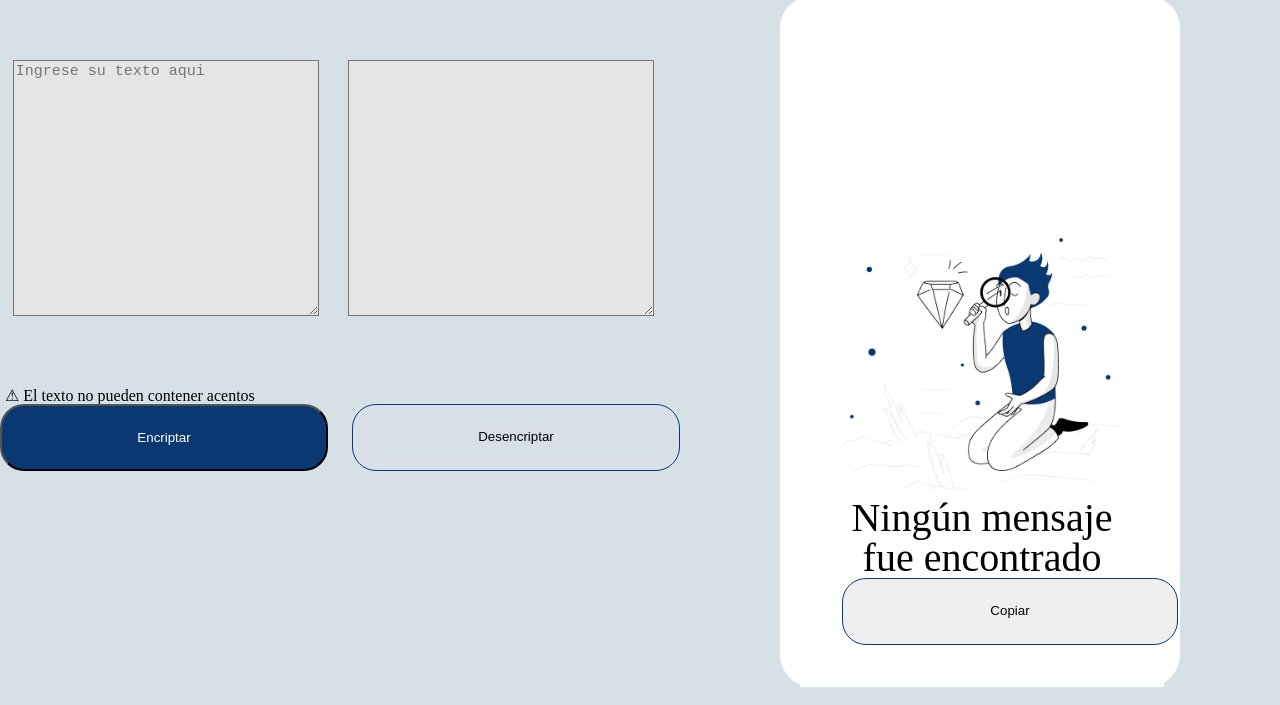
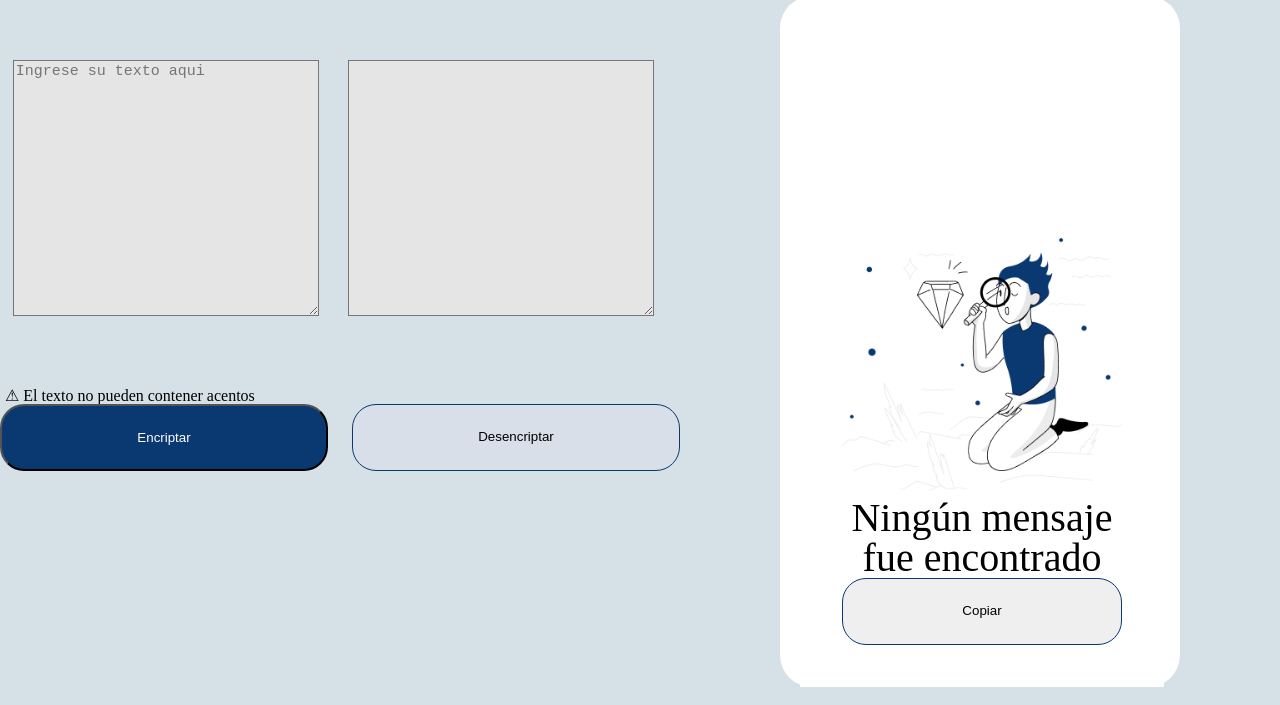
Before and after one commit to Diego-Andres-Hernandez/Challenge-encriptador, a plain HTML site: page ENCRIPTADOR/index.html in a window 1280 px wide. Shown: the part 95-800 px from the top of the page. Drawn offline with Linux system fonts and the light colour scheme.

Commit message:
version con modificaciones de estilo 2 , area de resultado y edicion de css

```diff
--- a/ENCRIPTADOR/style.css
+++ b/ENCRIPTADOR/style.css
@@ -99,8 +99,7 @@ main{
     align-items: flex-start;
     padding: 24px;
     gap: 8px;
-    /*position: absolute;*/
-    width: 336px;
+     width: 280px;
     height: 67px;
     left: 1032px;
     top: 885px;
```
